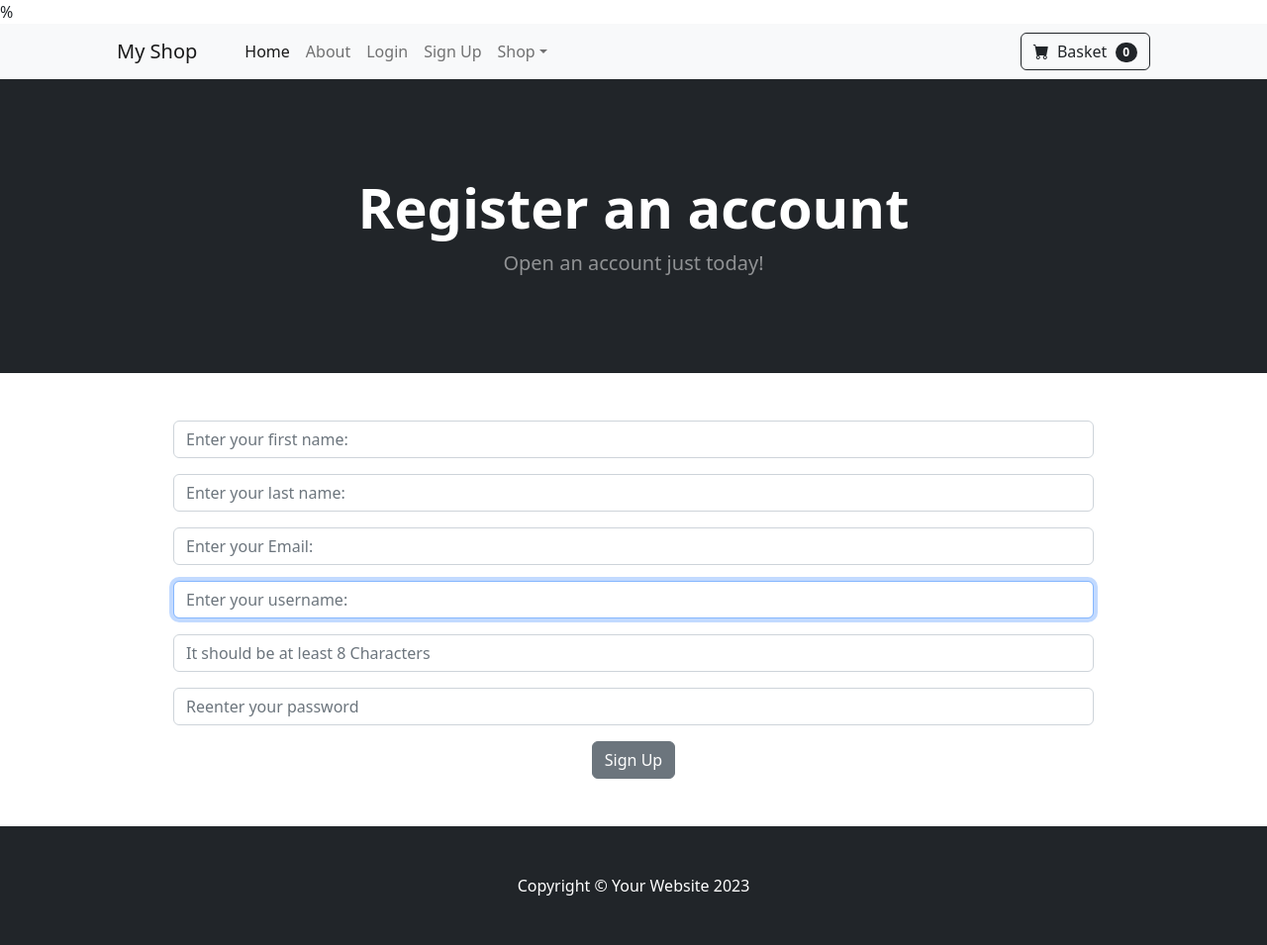
After one commit to Saba-Baroughi/digikala, a Django app: page /signup/ in a window 1280 px wide. The commit adds this page. Shown: the whole page at 99% size. Run offline with Django 5.2, Linux system fonts and the light colour scheme; some libraries are stand-ins or nearby versions.

Commit message:
8-session

```diff
--- /dev/null
+++ b/digikala/shop/forms.py
@@ -0,0 +1,51 @@
+from django.contrib.auth.models import User
+from django.contrib.auth.forms import UserCreationForm
+from django import forms
+
+
+class SignUpForm(UserCreationForm):
+    first_name= forms.CharField(
+        label="",
+        max_length=50,
+        widget=forms.TextInput(attrs={'class':'form-control','placeholder':'Enter your first name:'})
+    )
+    last_name= forms.CharField(
+        label="",
+        max_length=50,
+        widget=forms.TextInput(attrs={'class':'form-control','placeholder':'Enter your last name:'})
+    )
+    email= forms.EmailField(
+        label="",
+        widget=forms.TextInput(attrs={'class':'form-control','placeholder':'Enter your Email:'})
+    )
+    username= forms.CharField(
+        label="",
+        max_length=50,
+        widget=forms.TextInput(attrs={'class':'form-control','placeholder':'Enter your username:'})
+    )
+    password1= forms.CharField(
+        label="",
+        widget=forms.PasswordInput(
+            attrs={
+                'class':'form-control',
+                'name':'password',
+                'type':'password',
+                'placeholder':'It should be at least 8 Characters'
+            }
+        )
+    )
+    password2= forms.CharField(
+        label="",
+        widget=forms.PasswordInput(
+            attrs={
+                'class':'form-control',
+                'name':'password',
+                'type':'password',
+                'placeholder':'Reenter your password'
+            }
+        )
+    )
+
+    class Meta:
+        model=User
+        fields=('first_name','last_name','email','username','password1','password2')
--- a/digikala/shop/templates/navbar.html
+++ b/digikala/shop/templates/navbar.html
@@ -32,6 +32,9 @@
         <li class="nav-item">
           <a class="nav-link" href="{% url 'login' %}">Login</a>
         </li>
+        <li class="nav-item">
+          <a class="nav-link" href="{% url 'signup' %}">Sign Up</a>
+        </li>
         {% endif %}
 
         <li class="nav-item dropdown">
--- /dev/null
+++ b/digikala/shop/templates/signup.html
@@ -0,0 +1,28 @@
+{% extends 'base.html' %} {% block content %}
+<!-- Header-->
+<header class="bg-dark py-5">
+  <div class="container px-4 px-lg-5 my-5">
+    <div class="text-center text-white">
+      <h1 class="display-4 fw-bolder">Register an account</h1>
+      <p class="lead fw-normal text-white-50 mb-0">
+        Open an account just today!
+      </p>
+    </div>
+  </div>
+</header>
+<br /><br />
+<div class="container">
+  <div class="row">
+    <center>
+      <div class="col-10">
+        <form method="POST" action="{% url 'signup' %}">
+          {% csrf_token %} {{ form.as_p }}
+
+          <button type="submit" class="btn btn-secondary">Sign Up</button>
+        </form>
+      </div>
+    </center>
+  </div>
+</div>
+<br /><br />
+{%endblock%}
--- a/digikala/shop/urls.py
+++ b/digikala/shop/urls.py
@@ -1,11 +1,12 @@
 
-from django.urls import path, include
-from .views import helloworld, about, login_user,logout_user
+from django.urls import path
+from . import views
 
 urlpatterns = [
 
-    path('', helloworld,name="home"),
-    path('about/', about, name="about"),
-    path('login/', login_user, name="login"),
-    path('logout/', logout_user, name="logout"),
+    path('', views.helloworld,name="home"),
+    path('about/', views.about, name="about"),
+    path('login/', views.login_user, name="login"),
+    path('logout/', views.logout_user, name="logout"),
+    path('signup/', views.signup_user,name="signup"),
 ]
--- a/digikala/shop/views.py
+++ b/digikala/shop/views.py
@@ -2,7 +2,10 @@ from django.shortcuts import render, redirect
 from .models import Product
 from django.contrib.auth import authenticate, login, logout
 from django.contrib import messages
-
+from django.contrib.auth.models import User
+from django.contrib.auth.forms import UserCreationForm
+from django import forms
+from .forms import SignUpForm
 def helloworld(request):
     all_products=Product.objects.all()
 
@@ -33,3 +36,24 @@ def logout_user(request):
     logout(request)
     messages.success(request, ('Successfully log out!'))
     return redirect("home")
+
+
+def signup_user(request):
+    form = SignUpForm()
+    if request.method =="POST":
+        form = SignUpForm(request.POST)
+        if form.is_valid:
+            form.save()
+            username=form.cleaned_data['username']
+            password1=form.cleaned_data['password1']
+            user=authenticate(request, username=username, password=password1)
+            login(request, user)
+            messages.success(request,("Your account was created successfully!"))
+            return redirect("home")
+        else:
+            messages.success(request,("There is a problem in your registration form!"))
+            return redirect("signup")
+
+    else:
+
+       return render(request, 'signup.html', {'form':form})
```
